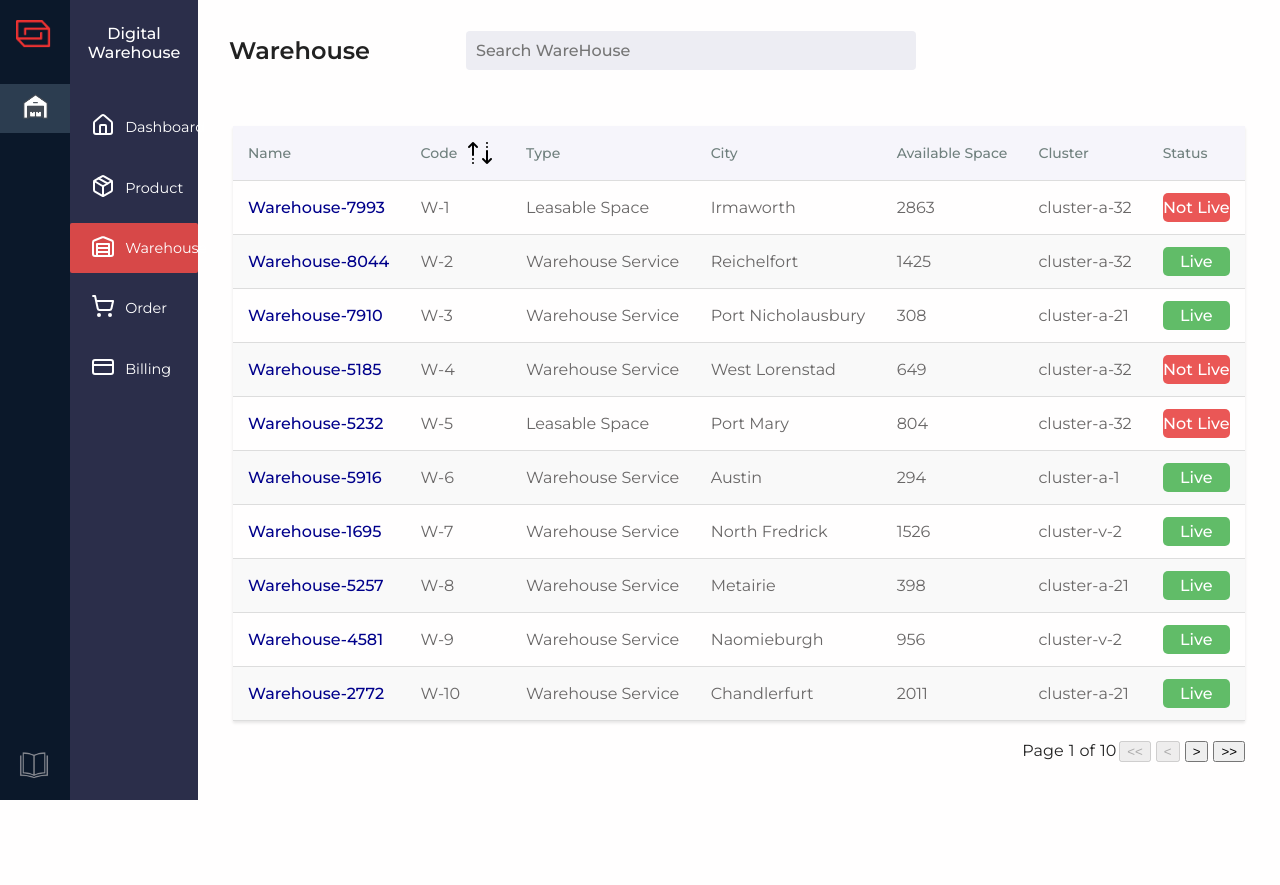
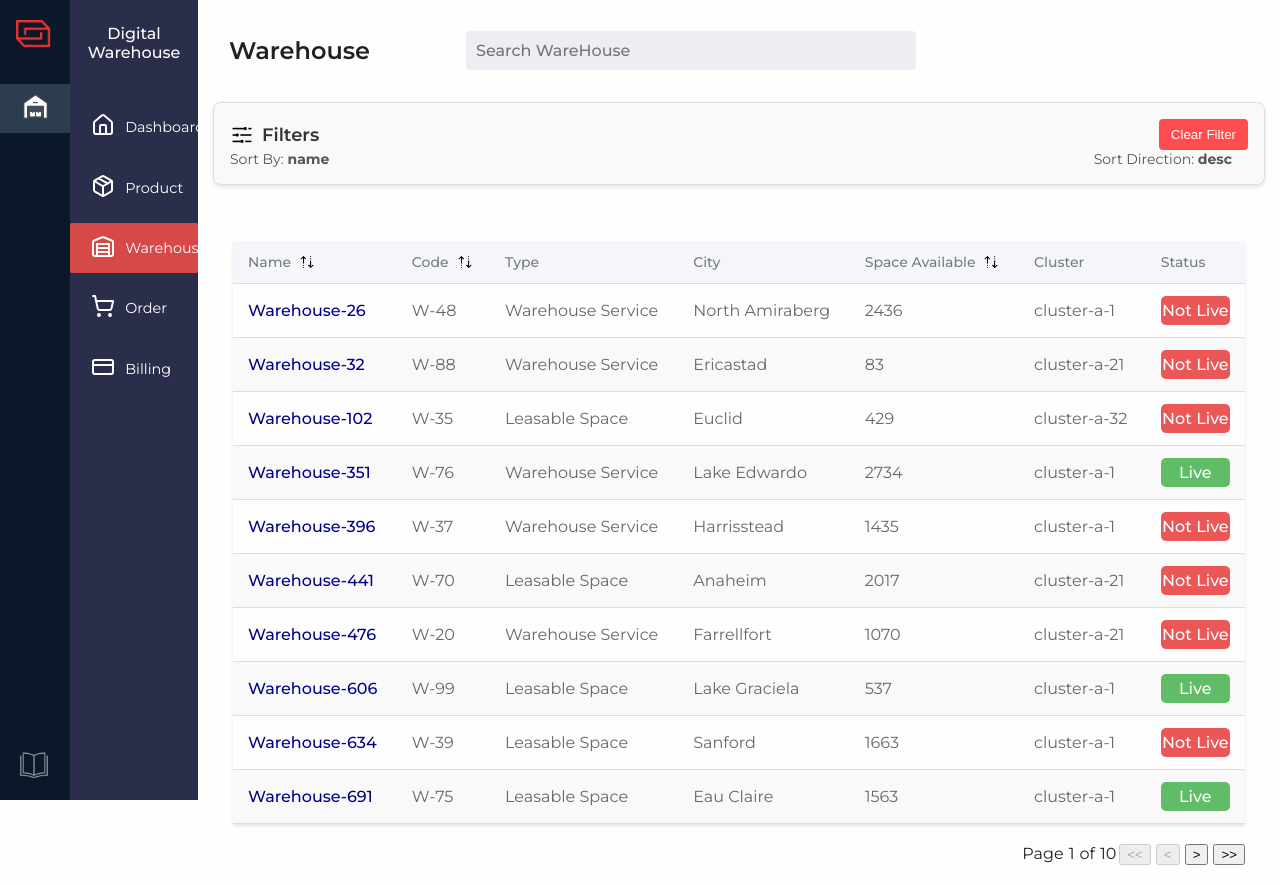
Before and after one commit to newgenxtech/Aktypers-CustomerPanel, a React (Vite) app: page /warehouse in a window 1280 px wide. Both pictures are taken after a click on the element "Name". Before the commit the page ends 800 px from the top, so only its background shows below. Built offline with nearby package versions, Linux system fonts and the light colour scheme.

Commit message:
feat: implemented Sort for individual columns

```diff
--- a/src/components/TableComponent.tsx
+++ b/src/components/TableComponent.tsx
@@ -5,7 +5,7 @@ interface DataCol<T> {
   key: string
   render: (data: T) => React.ReactNode;
   sortable?: boolean;
-  onSort?: (accessor: string) => boolean
+  onSort?: (accessor: string) => void
 
 }
 
--- a/src/pages/HomePage.tsx
+++ b/src/pages/HomePage.tsx
@@ -1,6 +1,11 @@
+import { useEffect } from "react"
+import { useNavigate } from "react-router-dom"
+
 const HomePage = () => {
-
-
+    const navigate = useNavigate()
+    useEffect(() => {
+        navigate('/warehouse')
+    }, [navigate])
     return (
         <div>HomePage</div>
     )
--- a/src/pages/WareHouse/WarehouseListPage.tsx
+++ b/src/pages/WareHouse/WarehouseListPage.tsx
@@ -5,16 +5,31 @@ import { useDispatch, useSelector } from "react-redux";
 import { WareHouseData, WarehouseDataStoreInterface } from "@/Interfaces/interface";
 import { Link } from "react-router-dom";
 import sortIcon from "@/assets/icons8-sort-30.png";
-import { searchTable } from '@/services/TableSlice';
-import { updatePagination } from '@/services/warehouse/WarehouseSlice';
+
+import { resetFilter, UpdateFilteredData, updatePagination, updateSort } from '@/services/warehouse/WarehouseSlice';
+import FilterIcon from '@/assets/icons8-filter-96.png';
+
 
 const WarehouseListPage = () => {
-    const data = useSelector((state: { warehouse: WarehouseDataStoreInterface }) => state.warehouse);
+    const StoreData = useSelector((state: { warehouse: WarehouseDataStoreInterface }) => state.warehouse);
     const dispatch = useDispatch();
 
     const handleSearch = (data: string) => {
         console.log(data);
-        dispatch(searchTable(data));
+        const searchTerm = data.toLowerCase();
+        if (data) {
+            const filteredData = StoreData.data.filter((row: WareHouseData) =>
+                Object.values(row).some((value) => {
+                    if (typeof value === 'string') {
+                        return value.toLowerCase().includes(searchTerm);
+                    } else if (typeof value === 'number') {
+                        return value.toString().includes(searchTerm);
+                    }
+                    return false;
+                })
+            );
+            dispatch(UpdateFilteredData(filteredData));
+        }
 
     };
     return (
@@ -28,16 +43,81 @@ const WarehouseListPage = () => {
                     postfix={<i className="fa fa-search" />}
                 />
             </div>
+            <div>
+
+                <div className="filter-section">
+                    <div className="filter-header">
+                        <div className='filter-icon-container'>
+                            <img src={FilterIcon} alt="filter" className='filterIcon' />
+                            <span className="filter-title">Filters</span>
+                        </div>
+                        <button
+                            onClick={() => {
+                                dispatch(UpdateFilteredData([]));
+                                dispatch(resetFilter());
+                            }}
+                            className="clear-filter-button"
+                        >
+                            Clear Filter
+                        </button>
+                    </div>
+
+                    {
+                        StoreData.filterData.length > 0 && (
+
+                            StoreData.sortColumn && (
+                                <div className="sort-info">
+                                    <span>Sort By: <strong>{StoreData.sortColumn}</strong></span>
+                                    <span>Sort Direction: <strong>{StoreData.sortDirection}</strong></span>
+                                </div>
+                            )
+
+                        )
+                    }
+                </div>
+
+            </div>
+
             <TableComponent
                 columns={[
                     {
-                        label: 'Name',
+                        // label: 'Name',
+                        label: (
+                            <div className="sortable-icon-container">
+                                <span>Name</span>
+                                <img
+                                    src={sortIcon}
+                                    alt="sort"
+                                    className={'sortable-icon'}
+                                />
+                            </div>
+                        ),
                         key: 'name',
                         render: (data: Partial<WareHouseData>) => (
                             <Link to={`/warehouse/${data.code}`} className="link" state={{ propsData: data }}>
                                 {data.name}
                             </Link>
-                        )
+                        ),
+                        sortable: true,
+                        onSort: (columnKey: string) => {
+                            dispatch(updateSort(columnKey));
+                            // Warehouse-2205
+                            const trimAndConvertToNumber = (name: string) => {
+                                return parseInt(name.replace('Warehouse-', ''), 10);
+                            };
+
+                            const sortedData = [...StoreData.data].sort((a, b) => {
+                                const numA = trimAndConvertToNumber(a.name);
+                                const numB = trimAndConvertToNumber(b.name);
+
+                                if (StoreData.sortDirection === 'asc') {
+                                    return numA - numB;
+                                } else {
+                                    return numB - numA;
+                                }
+                            });
+                            dispatch(UpdateFilteredData(sortedData));
+                        }
                     },
                     {
                         label: (
@@ -46,16 +126,34 @@ const WarehouseListPage = () => {
                                 <img
                                     src={sortIcon}
                                     alt="sort"
-                                // className={sortBy === 'code' ? (sortDirection === 'asc' ? 'sortable-icon' : 'sortable-icon-rotated') : ''}
+                                    className={'sortable-icon'}
                                 />
                             </div>
                         ),
                         key: 'code',
                         sortable: true,
                         render: (data: Partial<WareHouseData>) => <span>{data.code}</span>,
-                        // onSort: (columnKey: string) => {
+                        onSort: (columnKey: string) => {
+                            dispatch(updateSort(columnKey));
+                            // W-1, W-2, W-3
+                            // Helper function to trim the 'W-' prefix and convert to number
+                            const trimAndConvertToNumber = (code: string) => {
+                                return parseInt(code.replace('W-', ''), 10);
+                            };
 
-                        // }
+                            // Sorting logic
+                            const sortedData = [...StoreData.data].sort((a, b) => {
+                                const numA = trimAndConvertToNumber(a.code);
+                                const numB = trimAndConvertToNumber(b.code);
+
+                                if (StoreData.sortDirection === 'asc') {
+                                    return numA - numB;
+                                } else {
+                                    return numB - numA;
+                                }
+                            });
+                            dispatch(UpdateFilteredData(sortedData));
+                        }
                     },
                     {
                         label: 'Type',
@@ -72,10 +170,32 @@ const WarehouseListPage = () => {
                         }
                     },
                     {
-                        label: 'Available Space',
+                        // label: 'Available Space',
+                        label: (
+                            <div className="sortable-icon-container">
+                                <span>Space Available</span>
+                                <img
+                                    src={sortIcon}
+                                    alt="sort"
+                                    className={'sortable-icon'}
+                                />
+                            </div>
+                        ),
                         key: 'space_available',
                         render: (data: Partial<WareHouseData>) => {
                             return <span>{data.space_available}</span>;
+                        },
+                        sortable: true,
+                        onSort: (columnKey: string) => {
+                            dispatch(updateSort(columnKey));
+                            const sortedData = [...StoreData.data].sort((a, b) => {
+                                if (StoreData.sortDirection === 'asc') {
+                                    return a.space_available - b.space_available;
+                                } else {
+                                    return b.space_available - a.space_available;
+                                }
+                            });
+                            dispatch(UpdateFilteredData(sortedData));
                         }
                     },
                     {
@@ -112,11 +232,13 @@ const WarehouseListPage = () => {
                         }
                     }
                 ]}
-                data={data.data}
+                data={
+                    StoreData.filterData.length > 0 ? StoreData.filterData : StoreData.data
+                }
                 pagination={
                     {
-                        currentPage: data.currentPage,
-                        rowsPerPage: data.rowsPerPage,
+                        currentPage: StoreData.currentPage,
+                        rowsPerPage: StoreData.rowsPerPage,
                     }
                 }
                 setPagination={
--- a/src/styles/WarehouseListPage.css
+++ b/src/styles/WarehouseListPage.css
@@ -45,3 +45,62 @@
     height: 16px;
     transform: rotate(180deg);
 }
+
+
+
+.filter-section {
+    background-color: #f9f9f9;
+    border: 1px solid #ddd;
+    border-radius: 8px;
+    padding: 16px;
+    margin: 16px 0;
+    box-shadow: 0 2px 4px rgba(0, 0, 0, 0.1);
+}
+
+.filter-header {
+    display: flex;
+    justify-content: space-between;
+    align-items: center;
+
+}
+
+.filter-title {
+    font-size: 18px;
+    font-weight: 600;
+    color: #333;
+}
+
+.clear-filter-button {
+    background-color: #ff4d4f;
+    color: white;
+    border: none;
+    border-radius: 4px;
+    padding: 8px 12px;
+    cursor: pointer;
+    transition: background-color 0.3s;
+}
+
+.clear-filter-button:hover {
+    background-color: #ff7875;
+}
+
+.sort-info {
+    display: flex;
+    justify-content: space-between;
+    font-size: 14px;
+    color: #555;
+}
+
+.sort-info span {
+    margin-right: 16px;
+}
+
+.filterIcon{
+    width: 1.5rem;
+}
+
+.filter-icon-container {
+    display: flex;
+    align-items: center;
+    gap: 0.5rem;
+}
```
Also changed, not shown: src/Interfaces/interface.ts (+12 -1 lines), src/services/warehouse/WarehouseSlice.ts (+31 -2 lines), src/assets/icons8-filter-96.png (added), 1 other file (tests, documents, lock files or other folders).
